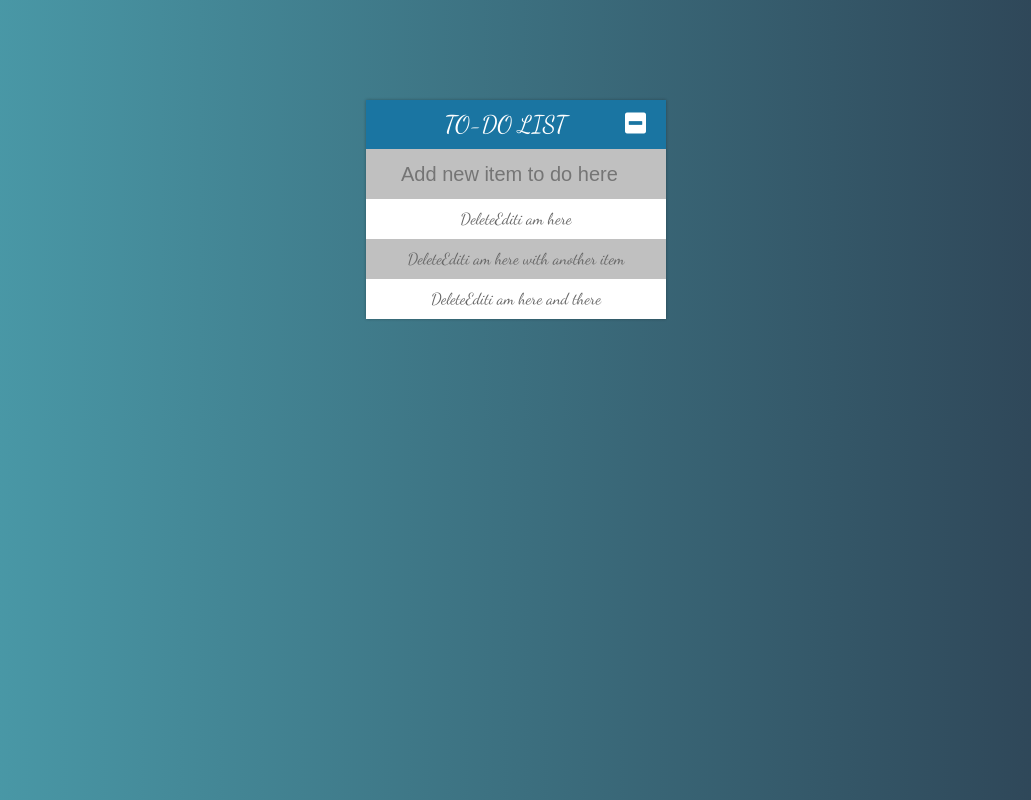
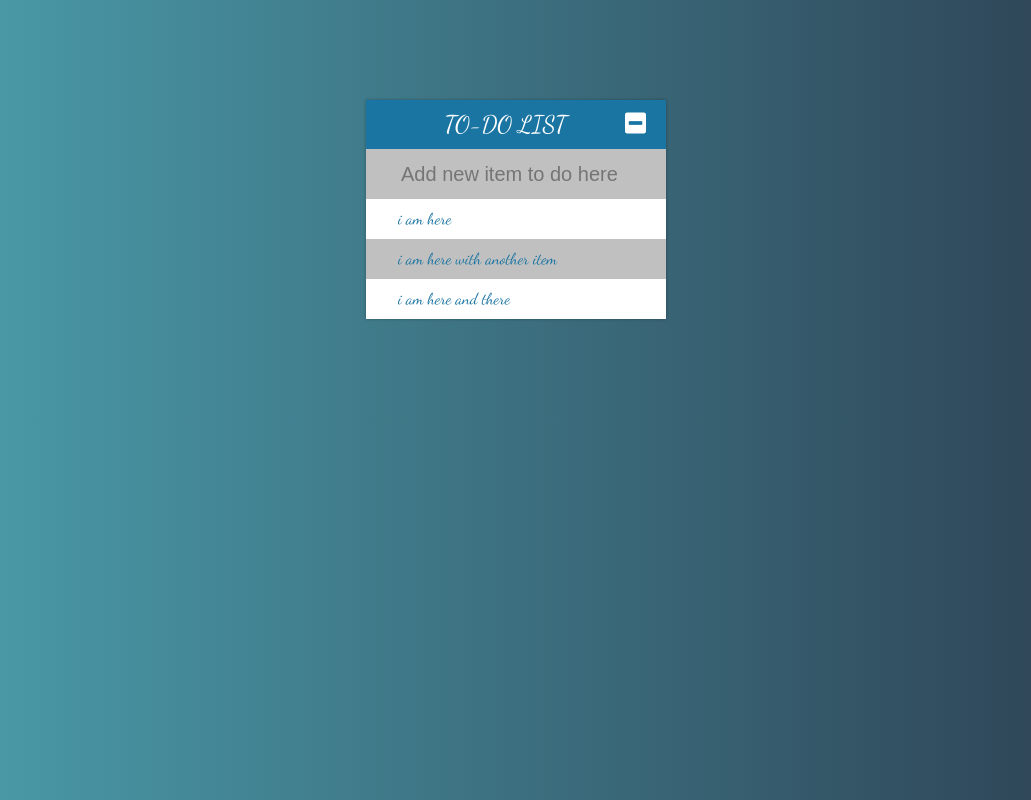
Before and after one commit to JosueJMartinez/react-to-do-list, a React (Create React App) app: page / in a window 1280 px wide. Shown: the whole page, without its empty margins (124-1155 px from the left). Built offline with nearby package versions, Linux system fonts and the light colour scheme.

Commit message:
Updated css, currently working on presentation with the form on editing

```diff
--- a/src/css/ListItem.css
+++ b/src/css/ListItem.css
@@ -2,7 +2,8 @@
 	padding: 0;
 	background: #fff;
 	line-height: 40px;
-	color: #666;
+	color: #1a75a2;
+	text-align: left;
 }
 .ListItem .strike-through {
 	text-decoration: line-through;
@@ -12,3 +13,39 @@
 .ListItem form {
 	display: inline;
 }
+
+.ListItem:hover span {
+	width: 32px;
+	transform: scale(1, 1);
+}
+
+.ListItem .trash {
+	color: #ffffff;
+	background: #d82207;
+}
+
+.ListItem .edit {
+	margin-right: 32px;
+	color: #ffffff;
+	background: #bdba10;
+}
+
+.ListItem .listItemButtons {
+	width: 0;
+	/* margin-right: 32px; */
+	text-align: center;
+	height: 40px;
+	display: inline-block;
+	transform: scale(0, 1);
+	transition: 0.2s linear;
+}
+
+.ListItem input {
+	/* width: 200px; */
+	padding: 1px 2px;
+	background: none;
+	line-height: 26px;
+	font-size: 20px;
+	color: #1a75a2;
+	border: 1px solid #c0c0c0;
+}
--- a/src/js/components/ListItem.jsx
+++ b/src/js/components/ListItem.jsx
@@ -5,7 +5,8 @@ export default class ListItem extends Component {
 	state = {
 		content: this.props.content,
 		isEdit: false,
-		isScratched: false
+		isScratched: false,
+		isHovered: false
 	};
 
 	handleDelete = e => {
@@ -40,10 +41,21 @@ export default class ListItem extends Component {
 	render() {
 		return (
 			<li className="ListItem" id={this.props.id}>
-				<span onClick={this.handleDelete}>Delete</span>
+				<span
+					onClick={this.handleDelete}
+					className="trash listItemButtons"
+				>
+					<i className="far fa-trash-alt" />
+				</span>
+
 				{this.state.isEdit ? (
 					<Fragment>
-						<span onClick={this.handleEditClick}>Cancel</span>
+						<span
+							className="edit listItemButtons"
+							onClick={this.handleEditClick}
+						>
+							<i className="far fa-window-close" />
+						</span>
 						<form onSubmit={this.handleEditSubmit}>
 							<input
 								type="text"
@@ -56,7 +68,12 @@ export default class ListItem extends Component {
 					</Fragment>
 				) : (
 					<Fragment>
-						<span onClick={this.handleEditClick}>Edit</span>
+						<span
+							onClick={this.handleEditClick}
+							className="edit listItemButtons"
+						>
+							<i className="fas fa-edit" />
+						</span>
 						<span
 							onClick={this.handleScratch}
 							className={`${this.state.isScratched && 'strike-through'}`}
```
